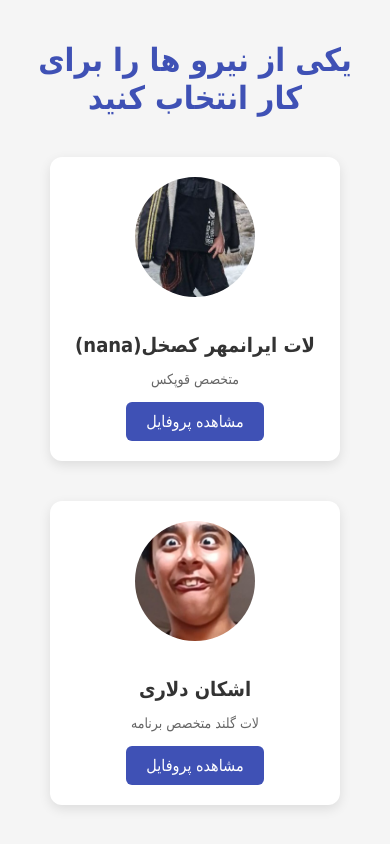
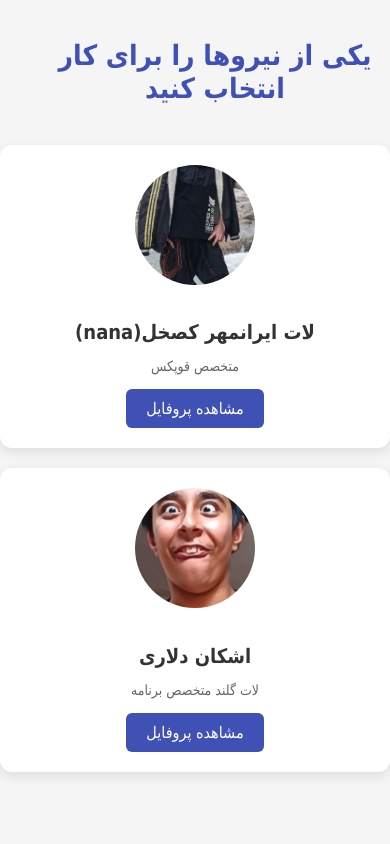
Before and after one commit to golden-tech1/malmer, a plain HTML site: page index.html in a window 390 px wide. Drawn offline with Linux system fonts and the light colour scheme; files whose address does not match are found by name.

Commit message:
index.html

```diff
--- a/index.html
+++ b/index.html
@@ -12,10 +12,12 @@
       padding: 20px;
       text-align: center;
       direction: rtl;
+      color: #444;
     }
     h1 {
       color: #3f51b5;
       margin-bottom: 40px;
+      font-size: 28px;
     }
     .cards {
       display: flex;
@@ -28,11 +30,13 @@
       border-radius: 12px;
       padding: 20px;
       width: 250px;
-      box-shadow: 0 4px 12px rgba(0,0,0,0.1);
-      transition: transform 0.3s ease;
+      box-shadow: 0 4px 12px rgba(0, 0, 0, 0.1);
+      transition: transform 0.3s ease, box-shadow 0.3s ease;
+      text-align: center;
     }
     .card:hover {
-      transform: translateY(-5px);
+      transform: translateY(-10px);
+      box-shadow: 0 6px 18px rgba(0, 0, 0, 0.15);
     }
     .card img {
       width: 120px;
@@ -63,20 +67,28 @@
     .card a:hover {
       background-color: #2c387e;
     }
+
+    @media (max-width: 768px) {
+      .cards {
+        flex-direction: column;
+        gap: 20px;
+      }
+      .card {
+        width: 100%;
+      }
+    }
   </style>
 </head>
 <body>
-  <h1>یکی از نیرو ها را برای کار انتخاب کنید</h1>
+  <h1>یکی از نیروها را برای کار انتخاب کنید</h1>
   <div class="cards">
     <div class="card">
-      <! images of malmer>
       <img src="images/ali.jpg" alt="علی" />
       <h2>لات ایرانمهر کصخل(nana)</h2>
-      <p>متخصص قوپکس </p>
+      <p>متخصص قوپکس</p>
       <a href="ali.html">مشاهده پروفایل</a>
     </div>
     <div class="card">
-      <!اشکان پول>
       <img src="images/reza.jpg" alt="رضا" />
       <h2>اشکان دلاری</h2>
       <p>لات گلند متخصص برنامه</p>
```
